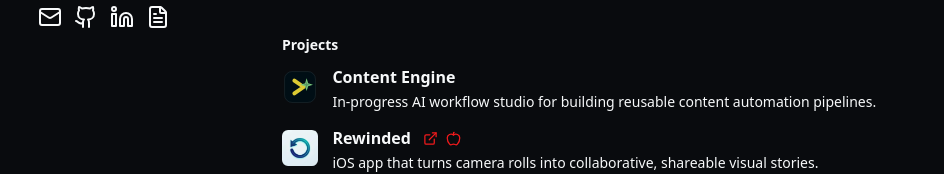
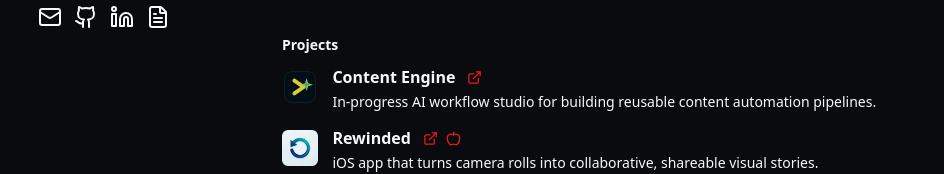
Before and after one commit to gabeliss/personal-site, a React (Vite) app: page / in a window 1280 px wide. Shown: the part 412-586 px from the top of the page, without its empty margins (194-1138 px from the left). Built offline with nearby package versions, Linux system fonts and the light colour scheme.

Commit message:
Add Content Engine link

```diff
--- a/src/components/Projects.tsx
+++ b/src/components/Projects.tsx
@@ -13,6 +13,7 @@ const projects: Project[] = [
     name: 'Content Engine',
     sentence: 'In-progress AI workflow studio for building reusable content automation pipelines.',
     image: '/images/content-engine-mark.svg',
+    website: 'https://www.content-engine.dev/',
   },
   {
     name: 'Rewinded',
```
Also changed, not shown: 1 other file (tests, documents, lock files or other folders).
